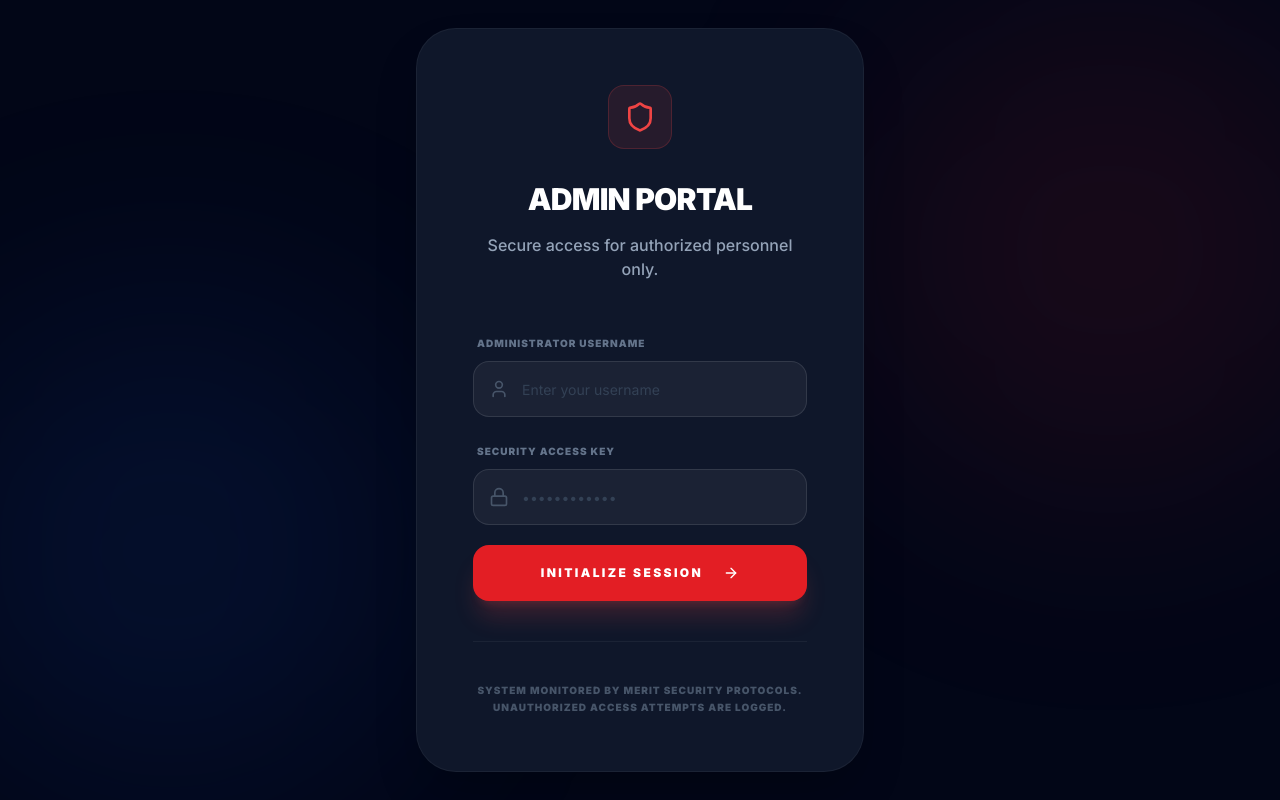
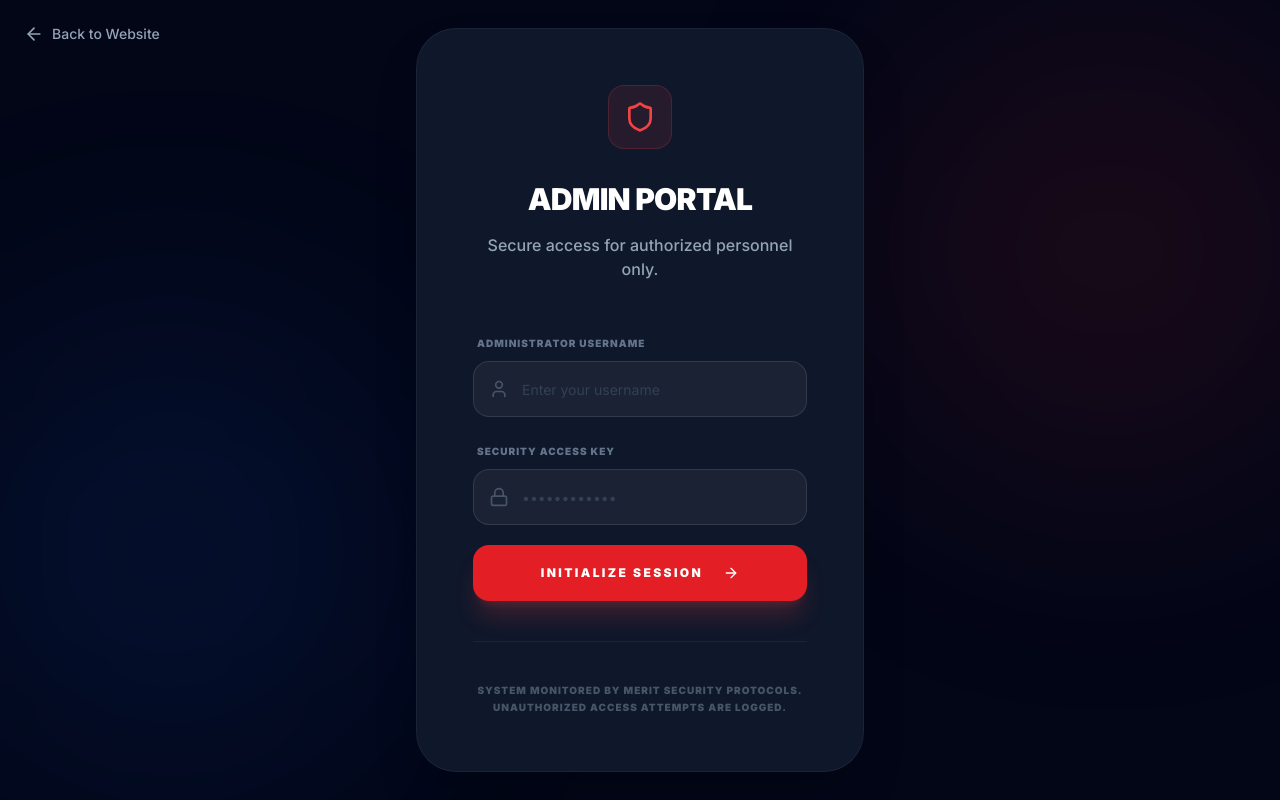
Before and after one commit to Eng-abdalla252/Meritadvisory, a Next.js app: page /admin/login in a window 1280 px wide. Built offline with nearby package versions, Linux system fonts and the light colour scheme; no server answers.

Commit message:
Add back button to admin login page

```diff
--- a/app/admin/login/page.tsx
+++ b/app/admin/login/page.tsx
@@ -5,7 +5,7 @@ import { useRouter } from "next/navigation"
 import { Button } from "@/components/ui/button"
 import { Input } from "@/components/ui/input"
 import { Label } from "@/components/ui/label"
-import { Shield, Lock, ArrowRight, AlertCircle, User } from "lucide-react"
+import { Shield, Lock, ArrowRight, AlertCircle, User, ArrowLeft } from "lucide-react"
 import { motion } from "framer-motion"
 import { createToken, setTokenInLocalStorage } from "@/lib/auth"
 
@@ -87,6 +87,15 @@ export default function LoginPage() {
             {/* Background Effects */}
             <div className="absolute top-0 right-0 -mr-20 h-[500px] w-[500px] rounded-full bg-red-600/10 blur-[120px]" />
             <div className="absolute bottom-0 left-0 -ml-20 h-[500px] w-[500px] rounded-full bg-blue-600/10 blur-[120px]" />
+
+            {/* Back Button */}
+            <button
+                onClick={() => router.push("/")}
+                className="absolute top-6 left-6 flex items-center gap-2 text-slate-400 hover:text-white transition-colors z-20"
+            >
+                <ArrowLeft className="h-5 w-5" />
+                <span className="text-sm font-medium">Back to Website</span>
+            </button>
 
             <motion.div
                 initial={{ opacity: 0, y: 20 }}
```
